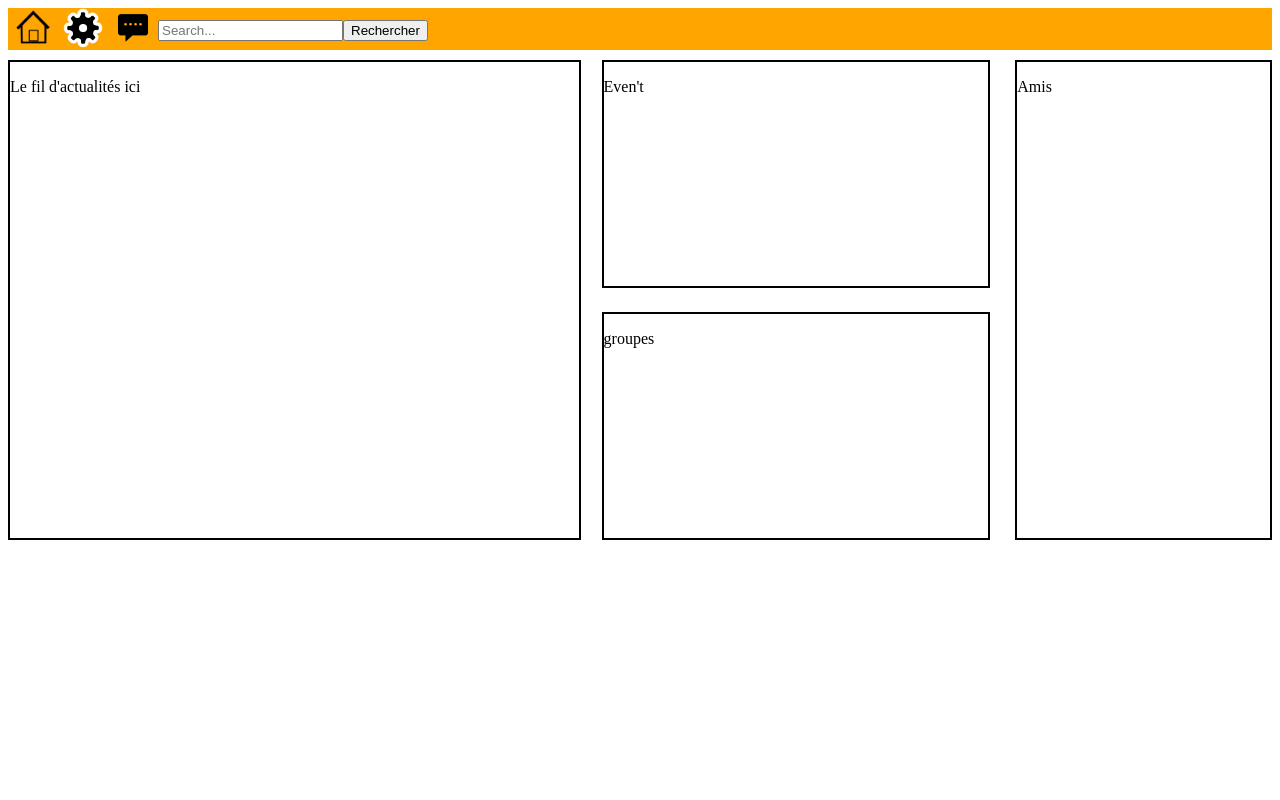
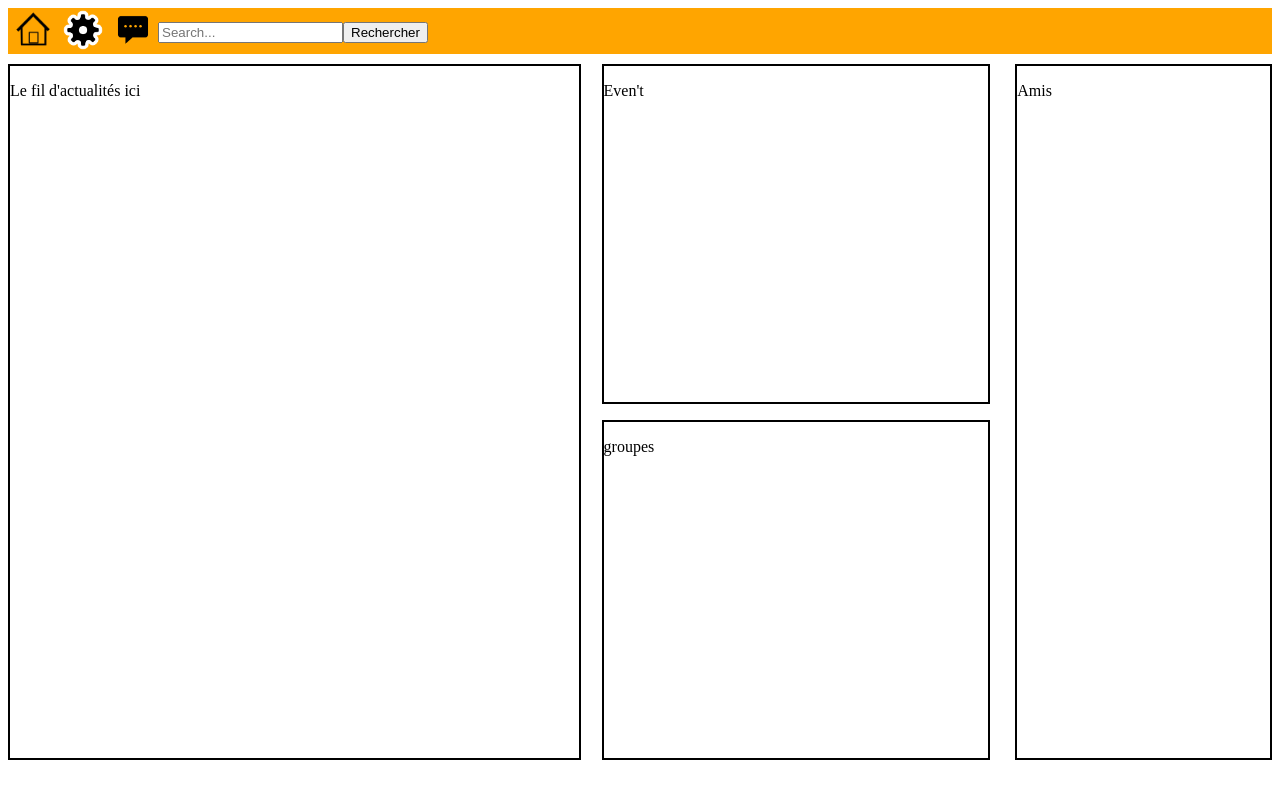
Before and after one commit to NicolasHEnssat/ProjetWeb_S1_MMNY, a PHP site: page /Base_page.php in a window 1280 px wide. Run offline with PHP 8.4, Linux system fonts and the light colour scheme.

Commit message:
Add files via upload

```diff
--- a/style-accueil.css
+++ b/style-accueil.css
@@ -3,7 +3,7 @@
   align-items:center;
   overflow: hidden;
   background-color: orange;
-  height:2.5em;
+  height:10%;
   width:auto;
   padding-top: 2px;
   margin-bottom: 5px;
@@ -13,25 +13,35 @@
   margin: 20px;
 }
 .content{
-  height : 30em;
+  height : 87vh;
   display:flex;
   align-items:stretch;
+  /*align-content: stretch;
+  align-self: stretch;*/
   margin-top:10px;
 }
 
 .global_content{
   border : 2px solid black;
   width : 45%;
+  align-items: stretch;
+  align-self: stretch;
+}
+.grpevent{
+  display : block;
+
 }
 #Event{
-  height : 14em;
+  height : 42vh;
   width : 30%;
+  /*display : block;*/
   position: absolute;
   left : 47%;
   border : 2px solid black;
 }
 #groupes{
-  height : 14em;
+  /*display : block;*/
+  height : 42vh;
   width : 30%;
   position: absolute;
   margin-bottom: 0px;
```
